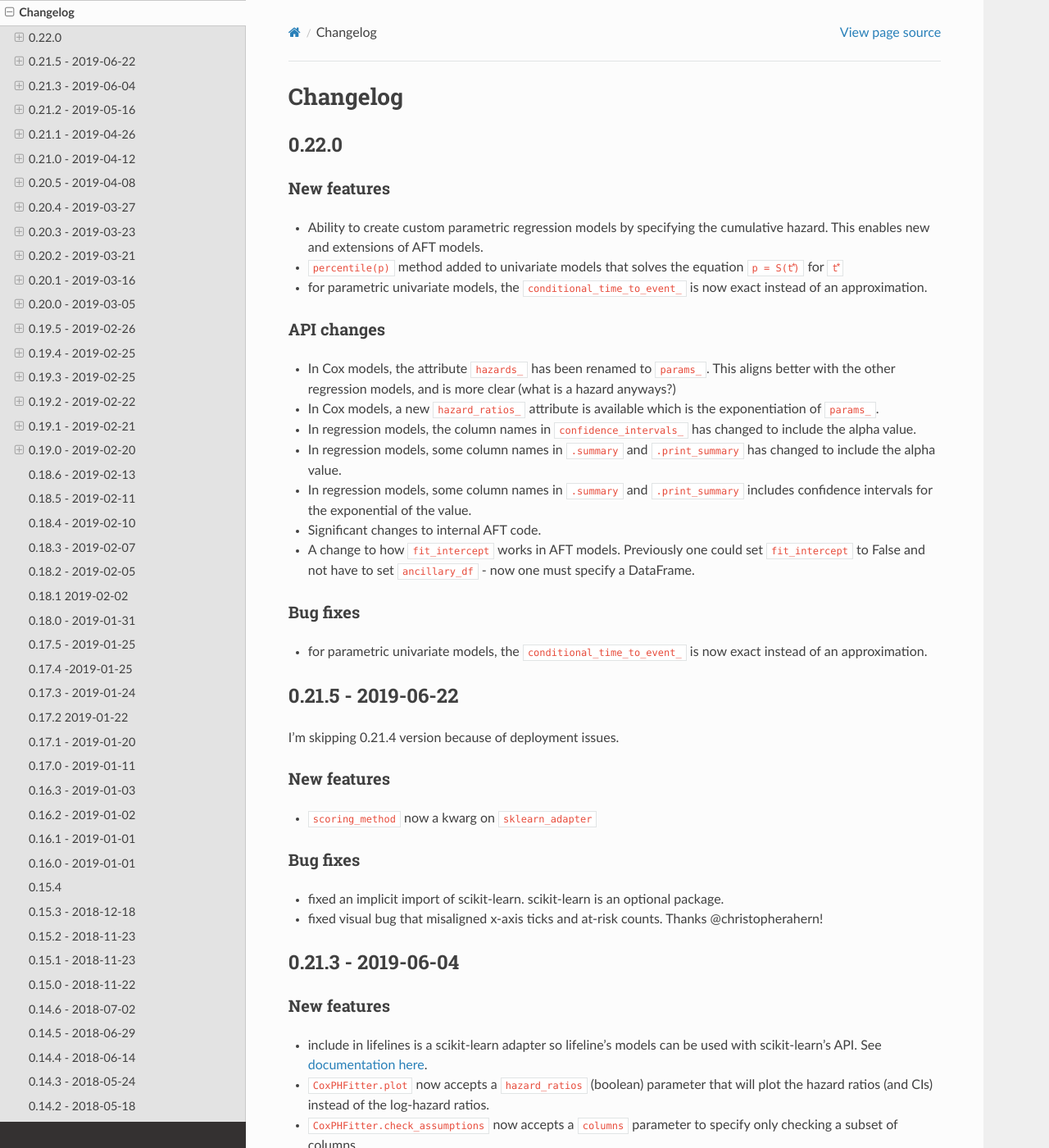
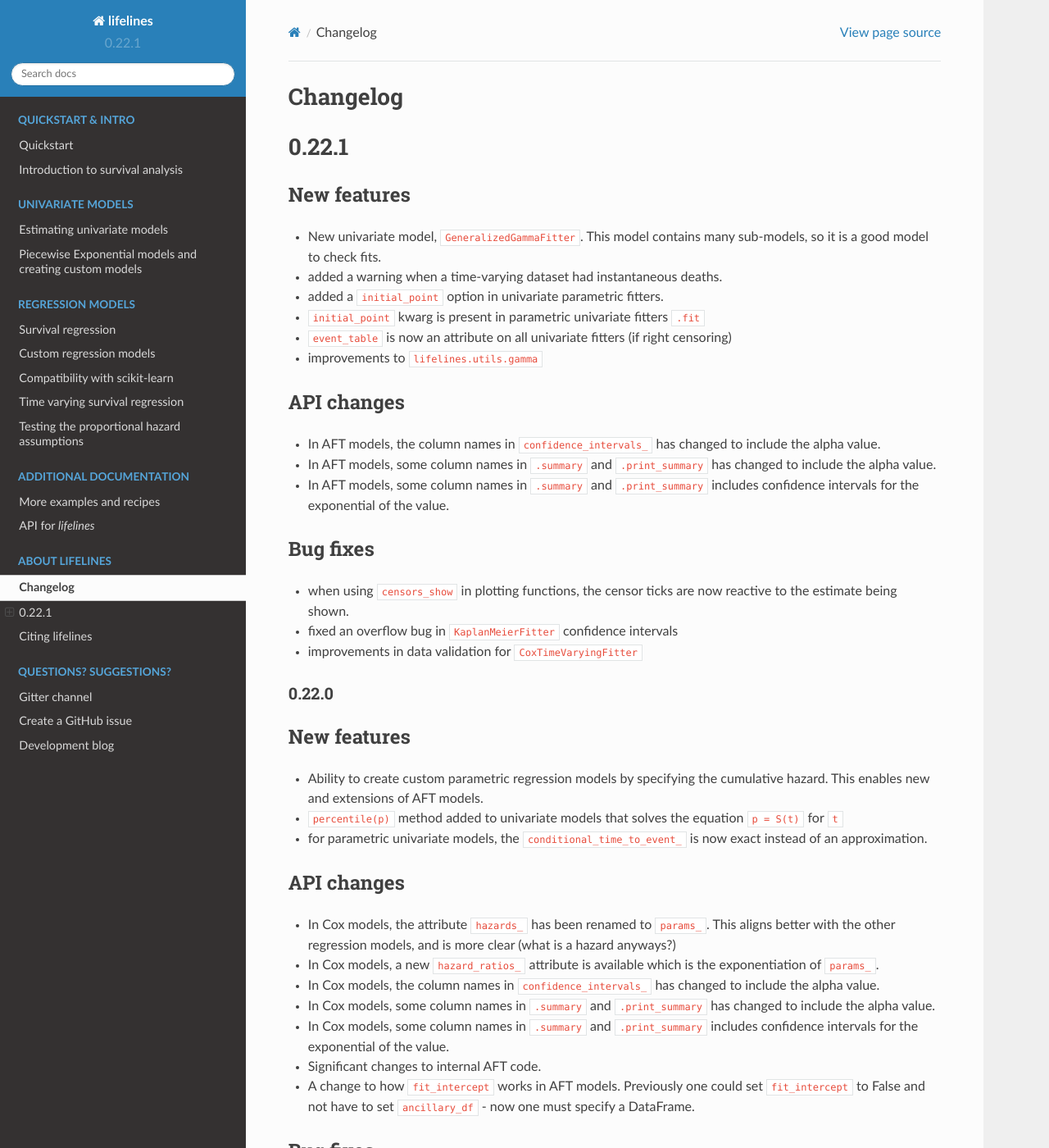
Before and after one commit to CamDavidsonPilon/lifelines, a Sphinx documentation site: the page built from docs/Changelog.rst, in a window 1280 px wide and 1400 px high. Shown: the whole window at 82% size. Built offline with Sphinx 7.4.7 and the Read the Docs theme 2.0.0, drawn with Linux system fonts in a browser that asks for light colours; pages that are not in the unit, such as notebooks, are missing from menus; some of the changed text lies outside the part shown.

Commit message:
need to update changelog on RTD

```diff
--- a/docs/Changelog.rst
+++ b/docs/Changelog.rst
@@ -1,8 +1,47 @@
 Changelog
 ~~~~~~~~~
 
+0.22.1
+~~~~~~
+
+New features
+''''''''''''
+
+-  New univariate model, ``GeneralizedGammaFitter``. This model contains
+   many sub-models, so it is a good model to check fits.
+-  added a warning when a time-varying dataset had instantaneous deaths.
+-  added a ``initial_point`` option in univariate parametric fitters.
+-  ``initial_point`` kwarg is present in parametric univariate fitters
+   ``.fit``
+-  ``event_table`` is now an attribute on all univariate fitters (if
+   right censoring)
+-  improvements to ``lifelines.utils.gamma``
+
+API changes
+'''''''''''
+
+-  In AFT models, the column names in ``confidence_intervals_`` has
+   changed to include the alpha value.
+-  In AFT models, some column names in ``.summary`` and
+   ``.print_summary`` has changed to include the alpha value.
+-  In AFT models, some column names in ``.summary`` and
+   ``.print_summary`` includes confidence intervals for the exponential
+   of the value.
+
+Bug fixes
+'''''''''
+
+-  when using ``censors_show`` in plotting functions, the censor ticks
+   are now reactive to the estimate being shown.
+-  fixed an overflow bug in ``KaplanMeierFitter`` confidence intervals
+-  improvements in data validation for ``CoxTimeVaryingFitter``
+
+.. _section-1:
+
 0.22.0
 ^^^^^^
+
+.. _new-features-1:
 
 New features
 ''''''''''''
@@ -10,9 +49,11 @@ New features
 -  Ability to create custom parametric regression models by specifying
    the cumulative hazard. This enables new and extensions of AFT models.
 -  ``percentile(p)`` method added to univariate models that solves the
-   equation ``p = S(t⃰)`` for ``t⃰``
+   equation ``p = S(t)`` for ``t``
 -  for parametric univariate models, the ``conditional_time_to_event_``
    is now exact instead of an approximation.
+
+.. _api-changes-1:
 
 API changes
 '''''''''''
@@ -22,11 +63,11 @@ API changes
    is more clear (what is a hazard anyways?)
 -  In Cox models, a new ``hazard_ratios_`` attribute is available which
    is the exponentiation of ``params_``.
--  In regression models, the column names in ``confidence_intervals_``
-   has changed to include the alpha value.
--  In regression models, some column names in ``.summary`` and
+-  In Cox models, the column names in ``confidence_intervals_`` has
+   changed to include the alpha value.
+-  In Cox models, some column names in ``.summary`` and
    ``.print_summary`` has changed to include the alpha value.
--  In regression models, some column names in ``.summary`` and
+-  In Cox models, some column names in ``.summary`` and
    ``.print_summary`` includes confidence intervals for the exponential
    of the value.
 -  Significant changes to internal AFT code.
@@ -34,27 +75,30 @@ API changes
    could set ``fit_intercept`` to False and not have to set
    ``ancillary_df`` - now one must specify a DataFrame.
 
+.. _bug-fixes-1:
+
 Bug fixes
 '''''''''
 
 -  for parametric univariate models, the ``conditional_time_to_event_``
    is now exact instead of an approximation.
+-  fixed a name error bug in ``CoxTimeVaryingFitter.plot``
 
-.. _section-1:
+.. _section-2:
 
 0.21.5 - 2019-06-22
 ^^^^^^^^^^^^^^^^^^^
 
 I’m skipping 0.21.4 version because of deployment issues.
 
-.. _new-features-1:
+.. _new-features-2:
 
 New features
 ''''''''''''
 
 -  ``scoring_method`` now a kwarg on ``sklearn_adapter``
 
-.. _bug-fixes-1:
+.. _bug-fixes-2:
 
 Bug fixes
 '''''''''
@@ -64,12 +108,12 @@ Bug fixes
 -  fixed visual bug that misaligned x-axis ticks and at-risk counts.
    Thanks @christopherahern!
 
-.. _section-2:
+.. _section-3:
 
 0.21.3 - 2019-06-04
 ^^^^^^^^^^^^^^^^^^^
 
-.. _new-features-2:
+.. _new-features-3:
 
 New features
 ''''''''''''
@@ -83,19 +127,19 @@ New features
 -  ``CoxPHFitter.check_assumptions`` now accepts a ``columns`` parameter
    to specify only checking a subset of columns.
 
-.. _bug-fixes-2:
+.. _bug-fixes-3:
 
 Bug fixes
 '''''''''
 
 -  ``covariates_from_event_matrix`` handle nulls better
 
-.. _section-3:
+.. _section-4:
 
 0.21.2 - 2019-05-16
 ^^^^^^^^^^^^^^^^^^^
 
-.. _new-features-3:
+.. _new-features-4:
 
 New features
 ''''''''''''
@@ -107,7 +151,7 @@ New features
    that computes, you guessed it, the log-likelihood ratio test.
    Previously this was an internal API that is being exposed.
 
-.. _api-changes-1:
+.. _api-changes-2:
 
 API changes
 '''''''''''
@@ -119,17 +163,17 @@ API changes
 -  removing ``_compute_likelihood_ratio_test`` on regression models. Use
    ``log_likelihood_ratio_test`` now.
 
-.. _bug-fixes-3:
+.. _bug-fixes-4:
 
 Bug fixes
 '''''''''
 
-.. _section-4:
+.. _section-5:
 
 0.21.1 - 2019-04-26
 ^^^^^^^^^^^^^^^^^^^
 
-.. _new-features-4:
+.. _new-features-5:
 
 New features
 ''''''''''''
@@ -138,7 +182,7 @@ New features
    ``add_covariate_to_timeline``
 -  PiecewiseExponentialFitter now allows numpy arrays as breakpoints
 
-.. _api-changes-2:
+.. _api-changes-3:
 
 API changes
 '''''''''''
@@ -146,19 +190,19 @@ API changes
 -  output of ``survival_table_from_events`` when collapsing rows to
    intervals now removes the “aggregate” column multi-index.
 
-.. _bug-fixes-4:
+.. _bug-fixes-5:
 
 Bug fixes
 '''''''''
 
 -  fixed bug in CoxTimeVaryingFitter when ax is provided, thanks @j-i-l!
 
-.. _section-5:
+.. _section-6:
 
 0.21.0 - 2019-04-12
 ^^^^^^^^^^^^^^^^^^^
 
-.. _new-features-5:
+.. _new-features-6:
 
 New features
 ''''''''''''
@@ -172,7 +216,7 @@ New features
 -  a new interval censored dataset is available under
    ``lifelines.datasets.load_diabetes``
 
-.. _api-changes-3:
+.. _api-changes-4:
 
 API changes
 '''''''''''
@@ -183,7 +227,7 @@ API changes
 -  ``entries`` property in multivariate parametric models has a new
    Series name: ``entry``
 
-.. _bug-fixes-5:
+.. _bug-fixes-6:
 
 Bug fixes
 '''''''''
@@ -193,19 +237,19 @@ Bug fixes
 -  Fixed an error that didn’t let users use Numpy arrays in prediction
    for AFT models
 
-.. _section-6:
+.. _section-7:
 
 0.20.5 - 2019-04-08
 ^^^^^^^^^^^^^^^^^^^
 
-.. _new-features-6:
+.. _new-features-7:
 
 New features
 ''''''''''''
 
 -  performance improvements for ``print_summary``.
 
-.. _api-changes-4:
+.. _api-changes-5:
 
 API changes
 '''''''''''
@@ -215,7 +259,7 @@ API changes
 -  in ``AalenJohansenFitter``, the ``variance`` parameter is renamed to
    ``variance_`` to align with the usual lifelines convention.
 
-.. _bug-fixes-6:
+.. _bug-fixes-7:
 
 Bug fixes
 '''''''''
@@ -240,7 +284,7 @@ New features
    generating piecewise exp. data
 -  Faster ``print_summary`` for AFT models.
 
-.. _api-changes-5:
+.. _api-changes-6:
 
 API changes
 '''''''''''
@@ -295,7 +339,7 @@ New features
 -  add a ``lifelines.plotting.qq_plot`` for univariate parametric models
    that handles censored data.
 
-.. _api-changes-6:
+.. _api-changes-7:
 
 API changes
 '''''''''''
@@ -320,7 +364,7 @@ Bug fixes
    the q parameter was below the truncation limit. This should have been
    ``-np.inf``
 
-.. _section-10:
+.. _section-11:
 
 0.20.1 - 2019-03-16
 ^^^^^^^^^^^^^^^^^^^
@@ -344,7 +388,7 @@ API changes
    This is no longer the case. A 0 will still be added if there is a
    duration (observed or not) at 0 occurs however.
 
-.. _section-11:
+.. _section-12:
 
 0.20.0 - 2019-03-05
 ^^^^^^^^^^^^^^^^^^^
@@ -353,7 +397,7 @@ API changes
    recent installs where Py3.
 -  Updated minimum dependencies, specifically Matplotlib and Pandas.
 
-.. _new-features-10:
+.. _new-features-11:
 
 New features
 ''''''''''''
@@ -373,19 +417,19 @@ API changes
    transposed now (previous parameters where columns, now parameters are
    rows).
 
-.. _bug-fixes-9:
+.. _bug-fixes-10:
 
 Bug fixes
 '''''''''
 
 -  Fixed a bug with plotting and ``check_assumptions``.
 
-.. _section-12:
+.. _section-13:
 
 0.19.5 - 2019-02-26
 ^^^^^^^^^^^^^^^^^^^
 
-.. _new-features-11:
+.. _new-features-12:
 
 New features
 ''''''''''''
@@ -395,24 +439,24 @@ New features
    features or categorical variables.
 -  Convergence improvements for AFT models.
 
-.. _section-13:
+.. _section-14:
 
 0.19.4 - 2019-02-25
 ^^^^^^^^^^^^^^^^^^^
 
-.. _bug-fixes-10:
+.. _bug-fixes-11:
 
 Bug fixes
 '''''''''
 
 -  remove some bad print statements in ``CoxPHFitter``.
 
-.. _section-14:
+.. _section-15:
 
 0.19.3 - 2019-02-25
 ^^^^^^^^^^^^^^^^^^^
 
-.. _new-features-12:
+.. _new-features-13:
 
 New features
 ''''''''''''
@@ -424,12 +468,12 @@ New features
 -  Performance increase to ``print_summary`` in the ``CoxPHFitter`` and
    ``CoxTimeVaryingFitter`` model.
 
-.. _section-15:
+.. _section-16:
 
 0.19.2 - 2019-02-22
 ^^^^^^^^^^^^^^^^^^^
 
-.. _new-features-13:
+.. _new-features-14:
 
 New features
 ''''''''''''
@@ -437,7 +481,7 @@ New features
 -  ``ParametricUnivariateFitters``, like ``WeibullFitter``, have
    smoothed plots when plotting (vs stepped plots)
 
-.. _bug-fixes-11:
+.. _bug-fixes-12:
 
 Bug fixes
 '''''''''
@@ -447,12 +491,12 @@ Bug fixes
 -  Univariate fitters are more flexiable and can allow 2-d and
    DataFrames as inputs.
 
-.. _section-16:
+.. _section-17:
 
 0.19.1 - 2019-02-21
 ^^^^^^^^^^^^^^^^^^^
 
-.. _new-features-14:
+.. _new-features-15:
 
 New features
 ''''''''''''
@@ -469,12 +513,12 @@ API changes
    ``PiecewiseExponential`` to the same as ``ExponentialFitter`` (from
    ``\lambda * t`` to ``t / \lambda``).
 
-.. _section-17:
+.. _section-18:
 
 0.19.0 - 2019-02-20
 ^^^^^^^^^^^^^^^^^^^
 
-.. _new-features-15:
+.. _new-features-16:
 
 New features
 ''''''''''''
@@ -487,7 +531,7 @@ New features
 -  ``CoxPHFitter`` performance improvements (about 10%)
 -  ``CoxTimeVaryingFitter`` performance improvements (about 10%)
 
-.. _api-changes-10:
+.. _api-changes-11:
 
 API changes
 '''''''''''
@@ -513,7 +557,7 @@ API changes
    means that the *default* for alpha is set to 0.05 in the latest
    lifelines, instead of 0.95 in previous versions.
 
-.. _bug-fixes-12:
+.. _bug-fixes-13:
 
 Bug Fixes
 '''''''''
@@ -530,7 +574,7 @@ Bug Fixes
    models. Thanks @airanmehr!
 -  Fixed some Pandas <0.24 bugs.
 
-.. _section-18:
+.. _section-19:
 
 0.18.6 - 2019-02-13
 ^^^^^^^^^^^^^^^^^^^
@@ -540,7 +584,7 @@ Bug Fixes
    ``rank`` and ``km`` p-values now.
 -  some performance improvements to ``qth_survival_time``.
 
-.. _section-19:
+.. _section-20:
 
 0.18.5 - 2019-02-11
 ^^^^^^^^^^^^^^^^^^^
@@ -561,7 +605,7 @@ Bug Fixes
    that can be used to turn off variance calculations since this can
    take a long time for large datasets. Thanks @pzivich!
 
-.. _section-20:
+.. _section-21:
 
 0.18.4 - 2019-02-10
 ^^^^^^^^^^^^^^^^^^^
@@ -571,7 +615,7 @@ Bug Fixes
 -  adding left-truncation support to parametric univarite models with
    the ``entry`` kwarg in ``.fit``
 
-.. _section-21:
+.. _section-22:
 
 0.18.3 - 2019-02-07
 ^^^^^^^^^^^^^^^^^^^
@@ -581,7 +625,7 @@ Bug Fixes
    warnings are more noticeable.
 -  Improved some warning and error messages.
 
-.. _section-22:
+.. _section-23:
 
 0.18.2 - 2019-02-05
 ^^^^^^^^^^^^^^^^^^^
@@ -597,7 +641,7 @@ Bug Fixes
    Moved them all (most) to use ``autograd``.
 -  ``LogNormalFitter`` no longer models ``log_sigma``.
 
-.. _section-23:
+.. _section-24:
 
 0.18.1 2019-02-02
 ^^^^^^^^^^^^^^^^^
@@ -608,7 +652,7 @@ Bug Fixes
 -  use the ``autograd`` lib to help with gradients.
 -  New ``LogLogisticFitter`` univariate fitter available.
 
-.. _section-24:
+.. _section-25:
 
 0.18.0 - 2019-01-31
 ^^^^^^^^^^^^^^^^^^^
@@ -645,7 +689,7 @@ Bug Fixes
    ``LinAlgError: Matrix is singular.`` and report back to the user
    advice.
 
-.. _section-25:
+.. _section-26:
 
 0.17.5 - 2019-01-25
 ^^^^^^^^^^^^^^^^^^^
@@ -653,7 +697,7 @@ Bug Fixes
 -  more bugs in ``plot_covariate_groups`` fixed when using non-numeric
    strata.
 
-.. _section-26:
+.. _section-27:
 
 0.17.4 -2019-01-25
 ^^^^^^^^^^^^^^^^^^
@@ -665,7 +709,7 @@ Bug Fixes
 -  ``groups`` is now called ``values`` in
    ``CoxPHFitter.plot_covariate_groups``
 
-.. _section-27:
+.. _section-28:
 
 0.17.3 - 2019-01-24
 ^^^^^^^^^^^^^^^^^^^
@@ -684,7 +728,7 @@ Bug Fixes
    ``for`` loop. The downside is the code is more esoteric now. I’ve
    added comments as necessary though 🤞
 
-.. _section-29:
+.. _section-30:
 
 0.17.1 - 2019-01-20
 ^^^^^^^^^^^^^^^^^^^
@@ -722,7 +766,7 @@ Bug Fixes
 
 -  some plotting improvemnts to ``plotting.plot_lifetimes``
 
-.. _section-31:
+.. _section-32:
 
 0.16.3 - 2019-01-03
 ^^^^^^^^^^^^^^^^^^^
```
Also changed, not shown: other parts of docs/Changelog.rst (+54 -54 lines).
